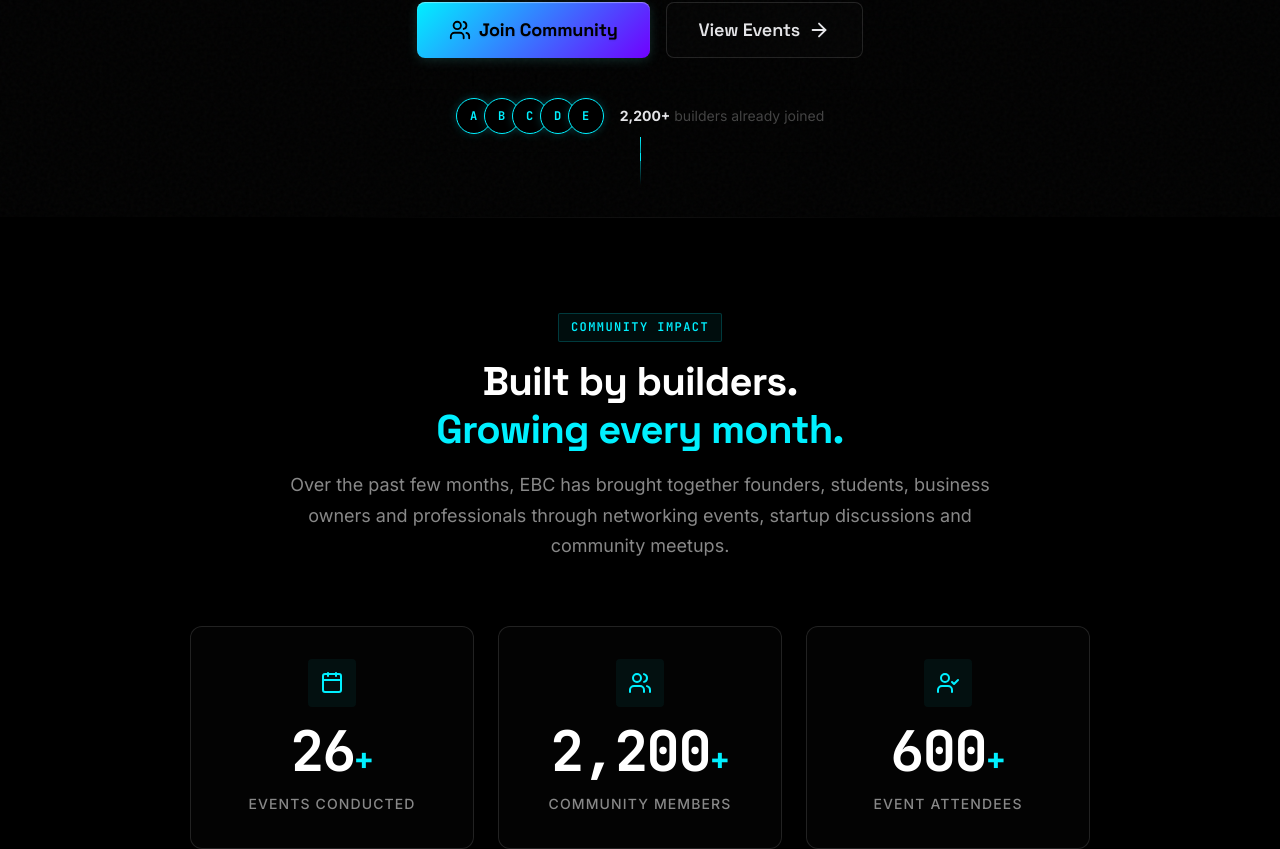
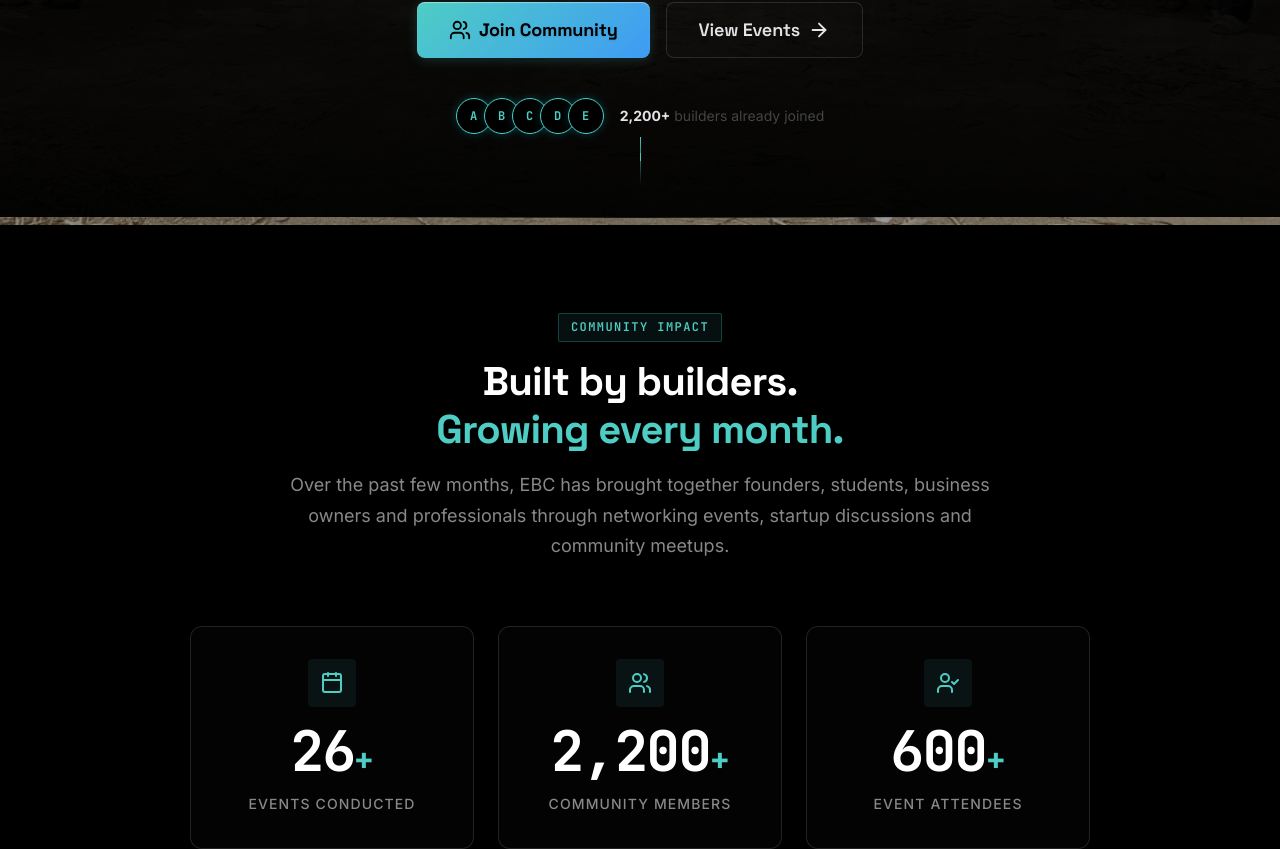
Before and after one commit to sidhartha522/Ebc-website, a React (Vite) app: page / in a window 1280 px wide. Shown: the part 583-1432 px from the top of the page. Built offline with nearby package versions, Linux system fonts and the light colour scheme.

Commit message:
minor changes

```diff
--- a/src/components/home/Hero.css
+++ b/src/components/home/Hero.css
@@ -12,7 +12,7 @@
   position: absolute;
   inset: 0;
   overflow: hidden;
-  background: radial-gradient(circle at 50% -20%, rgba(0, 240, 255, 0.15) 0%, transparent 60%);
+  background: radial-gradient(circle at 50% -20%, rgba(78, 205, 196, 0.2) 0%, transparent 60%);
   animation: pulseGlow 6s ease-in-out infinite alternate;
 }
 
@@ -23,12 +23,13 @@
 
 
 
+
 .hero-grid-overlay {
   position: absolute;
   inset: 0;
   background-image:
-    linear-gradient(rgba(78, 205, 196, 0.03) 1px, transparent 1px),
-    linear-gradient(90deg, rgba(78, 205, 196, 0.03) 1px, transparent 1px);
+    linear-gradient(rgba(78, 205, 196, 0.05) 1px, transparent 1px),
+    linear-gradient(90deg, rgba(78, 205, 196, 0.05) 1px, transparent 1px);
   background-size: 60px 60px;
   mask-image: radial-gradient(ellipse at center, black 30%, transparent 70%);
   -webkit-mask-image: radial-gradient(ellipse at center, black 30%, transparent 70%);
--- a/src/pages/Home.css
+++ b/src/pages/Home.css
@@ -1,5 +1,57 @@
 .home-page {
   position: relative;
+  isolation: isolate;
+}
+
+.home-page::before {
+  content: '';
+  position: fixed;
+  inset: 0;
+  background-image: url('/images/0a57b67b-45be-43ea-b7f4-03b15e278f3a.jpg');
+  background-size: cover;
+  background-position: center;
+  filter: saturate(0.95) contrast(1.08) brightness(0.7);
+  transform: scale(1.02);
+  z-index: 0;
+  animation: homeImageCycle 80s infinite;
+}
+
+.home-page::after {
+  content: '';
+  position: fixed;
+  inset: 0;
+  background:
+    radial-gradient(circle at 50% 15%, rgba(0, 0, 0, 0.05) 0%, rgba(0, 0, 0, 0.55) 60%),
+    linear-gradient(180deg, rgba(0, 0, 0, 0.55) 0%, rgba(0, 0, 0, 0.8) 70%, rgba(0, 0, 0, 0.92) 100%);
+  z-index: 0;
+}
+
+.home-page > * {
+  position: relative;
+  z-index: 1;
+}
+
+@keyframes homeImageCycle {
+  0% { background-image: url('/images/0a57b67b-45be-43ea-b7f4-03b15e278f3a.jpg'); }
+  7.5% { background-image: url('/images/2b23e345-4553-458a-a051-f38e57432492.jpg'); }
+  15% { background-image: url('/images/459a9013-112f-4c26-a8c3-0031321133d8.jpg'); }
+  22.5% { background-image: url('/images/4f5d9909-1457-49a5-a837-5f1d6c81e4fb.jpg'); }
+  30% { background-image: url('/images/6e028693-7f05-4469-9090-7b3d9de90ee3.jpg'); }
+  37.5% { background-image: url('/images/893ff658-8e06-4c23-ba00-a20b2674c580.jpg'); }
+  45% { background-image: url('/images/921e5e7b-866e-4070-bd87-5271ecafaecc.jpg'); }
+  52.5% { background-image: url('/images/9e4f762c-da98-4c63-b9d0-94d7a1926afa.jpg'); }
+  60% { background-image: url('/images/a0db33f7-b61a-442d-bd7f-3044ccc8eca6.jpg'); }
+  67.5% { background-image: url('/images/a3f95f02-a1e1-4db4-b2e6-4badf577a1d7.jpg'); }
+  75% { background-image: url('/images/af357e5c-8848-41a4-aa4a-adc6d63917f2.jpg'); }
+  82.5% { background-image: url('/images/b1c79578-5925-4592-9d30-22181187ee5a.jpg'); }
+  90% { background-image: url('/images/bf1f3180-47eb-42a2-99c4-74eccb725efc.jpg'); }
+  100% { background-image: url('/images/0a57b67b-45be-43ea-b7f4-03b15e278f3a.jpg'); }
+}
+
+@media (prefers-reduced-motion: reduce) {
+  .home-page::before {
+    animation: none;
+  }
 }
 
 /* Section dividers */
--- a/src/styles/index.css
+++ b/src/styles/index.css
@@ -24,13 +24,13 @@
   --text-heading: #FFFFFF;
   --text-white: #FFFFFF;
 
-  /* Brand — Electric Cyan */
-  --brand-primary: #00F0FF;
-  --brand-primary-light: #70FFFF;
-  --brand-primary-dark: #0099A8;
-  --brand-primary-glow: rgba(0, 240, 255, 0.2);
-  --brand-primary-glow-strong: rgba(0, 240, 255, 0.4);
-  --brand-primary-subtle: rgba(0, 240, 255, 0.05);
+  /* Brand — EBC Teal (Logo Matched) */
+  --brand-primary: #4ECDC4;
+  --brand-primary-light: #78E5DE;
+  --brand-primary-dark: #1D8E87;
+  --brand-primary-glow: rgba(78, 205, 196, 0.22);
+  --brand-primary-glow-strong: rgba(78, 205, 196, 0.45);
+  --brand-primary-subtle: rgba(78, 205, 196, 0.08);
 
   /* Professional Monotone Accents (Replacing playful colors) */
   --accent-violet: #7000FF;
@@ -41,11 +41,11 @@
   --accent-amber-glow: rgba(255, 230, 0, 0.3);
   --accent-emerald: #00FF66;
 
-  /* Gradients - Cyber/Tech */
-  --gradient-brand: linear-gradient(135deg, #00F0FF 0%, #7000FF 100%);
-  --gradient-brand-vivid: linear-gradient(135deg, #00F0FF 0%, #7000FF 100%);
-  --gradient-brand-subtle: linear-gradient(135deg, rgba(255,255,255,0.05) 0%, rgba(255,255,255,0.01) 100%);
-  --gradient-hero: radial-gradient(ellipse at 50% 0%, rgba(78,205,196,0.05) 0%, transparent 70%);
+  /* Gradients - Premium Teal */
+  --gradient-brand: linear-gradient(135deg, #4ECDC4 0%, #3F9BF5 100%);
+  --gradient-brand-vivid: linear-gradient(135deg, #4ECDC4 0%, #6DE7FF 60%, #3F9BF5 100%);
+  --gradient-brand-subtle: linear-gradient(135deg, rgba(78,205,196,0.14) 0%, rgba(63,155,245,0.05) 100%);
+  --gradient-hero: radial-gradient(ellipse at 50% 0%, rgba(78,205,196,0.1) 0%, transparent 70%);
   --gradient-card-border: linear-gradient(135deg, rgba(255,255,255,0.1), rgba(255,255,255,0.02));
   --gradient-dark-fade: linear-gradient(180deg, var(--bg-void) 0%, transparent 100%);
 
@@ -161,8 +161,8 @@ body::after {
   inset: 0;
   background-size: 40px 40px;
   background-image:
-    linear-gradient(to right, rgba(0, 240, 255, 0.04) 1px, transparent 1px),
-    linear-gradient(to bottom, rgba(0, 240, 255, 0.04) 1px, transparent 1px);
+    linear-gradient(to right, rgba(78, 205, 196, 0.05) 1px, transparent 1px),
+    linear-gradient(to bottom, rgba(78, 205, 196, 0.05) 1px, transparent 1px);
   pointer-events: none;
   z-index: 0;
   mask-image: linear-gradient(to bottom, black 0%, transparent 80%);
@@ -277,8 +277,8 @@ ul, ol {
   letter-spacing: 0.12em;
   margin-bottom: var(--space-4);
   padding: var(--space-1) var(--space-3);
-  background: rgba(0, 240, 255, 0.05);
-  border: 1px solid rgba(0, 240, 255, 0.2);
+  background: rgba(78, 205, 196, 0.08);
+  border: 1px solid rgba(78, 205, 196, 0.25);
   border-radius: var(--radius-sm);
 }
 
@@ -346,6 +346,6 @@ ul, ol {
 
 /* Selection */
 ::selection {
-  background: rgba(0, 240, 255, 0.3);
+  background: rgba(78, 205, 196, 0.35);
   color: var(--text-white);
 }
```
